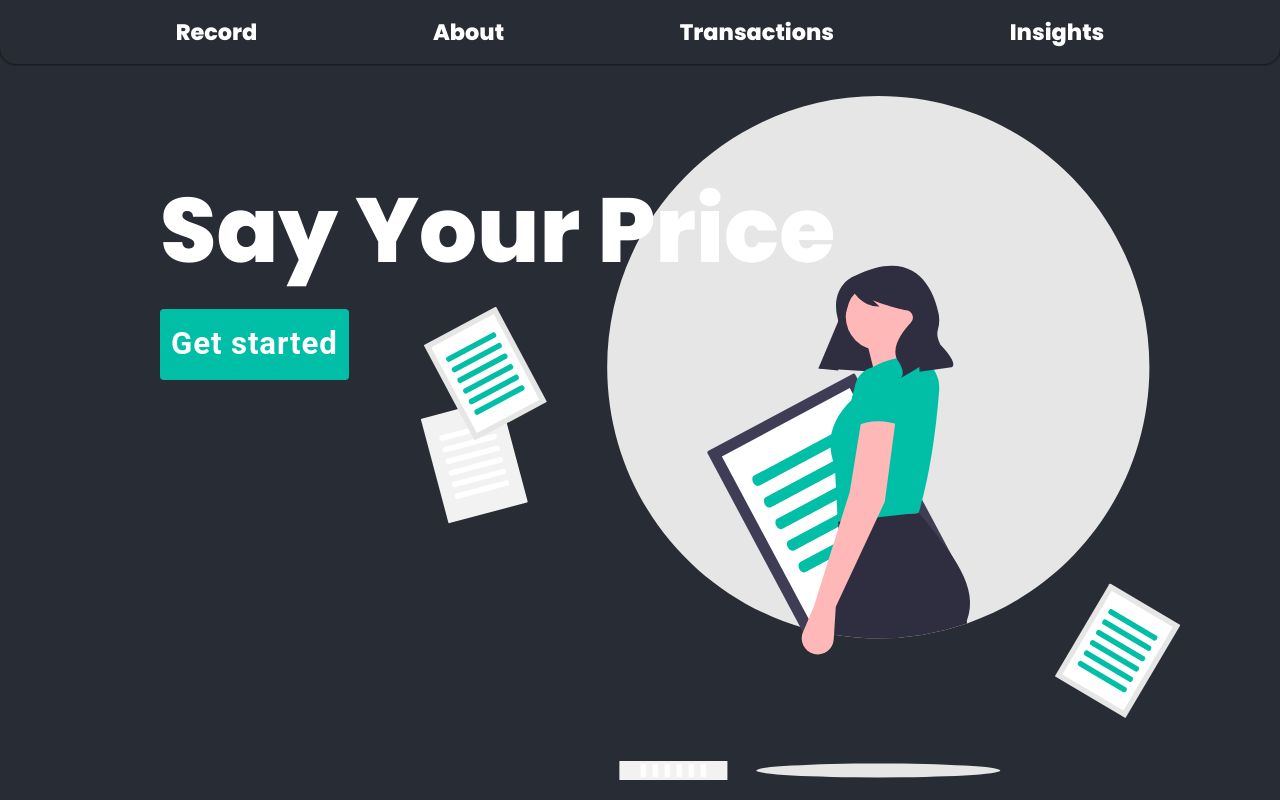
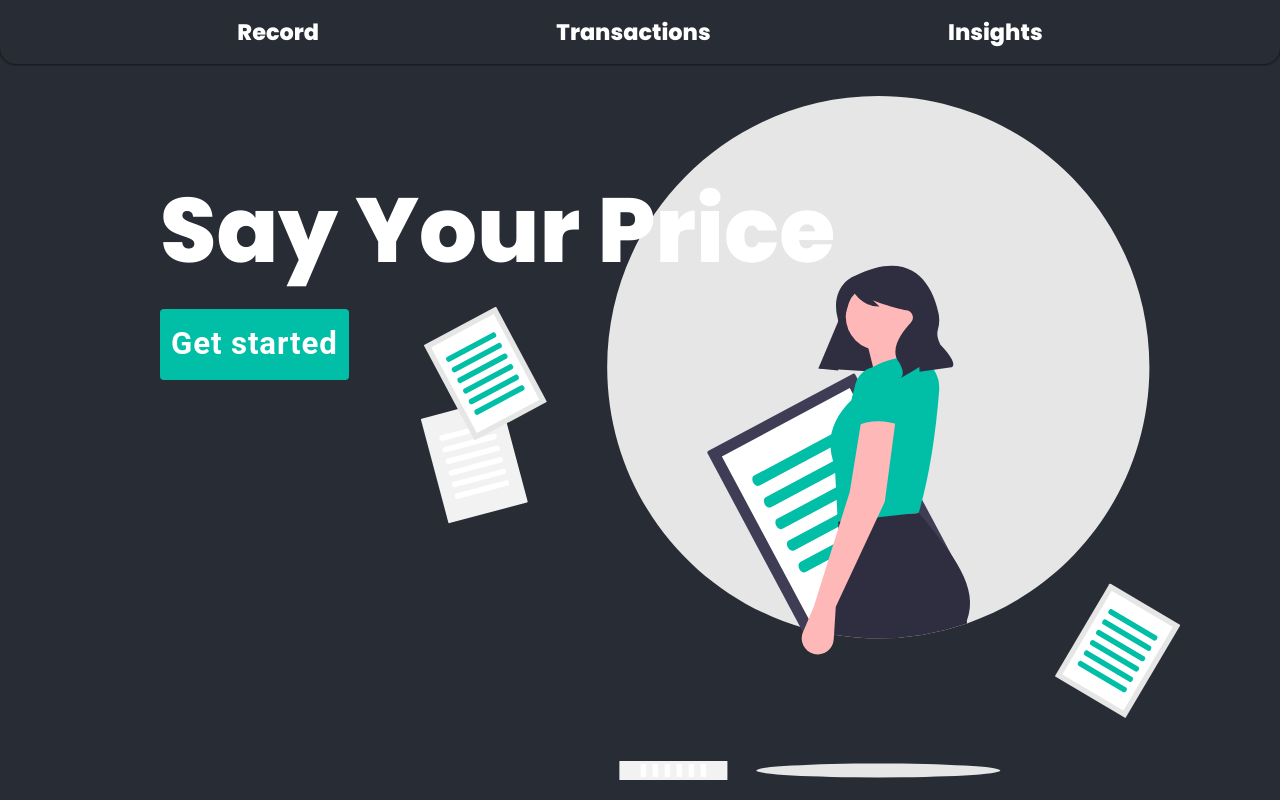
Before and after one commit to when-2-meet-dupe/speech-app, a React (Create React App) app in the folder client/: page / in a window 1280 px wide. Built offline with nearby package versions, Linux system fonts and the light colour scheme.

Commit message:
chore: delete About page

```diff
--- a/client/src/App.js
+++ b/client/src/App.js
@@ -1,7 +1,7 @@
 import "./App.css";
 import Nav from "./global/Nav";
 import SpeechToText from "./STT/SpeechToText";
-import { About, Landing, Transactions, Insights } from "./pages/index";
+import { Landing, Transactions, Insights } from "./pages/index";
 import { Route, Switch } from "react-router-dom";
 
 function App() {
@@ -11,7 +11,6 @@ function App() {
       <Switch>
         <Route exact component={Landing} path="/" />
         <Route exact component={SpeechToText} path="/record" />
-        <Route exact component={About} path="/about" />
         <Route exact component={Transactions} path="/transactions" />
         <Route exact component={Insights} path="/insights" />
       </Switch>
--- a/client/src/global/Nav.js
+++ b/client/src/global/Nav.js
@@ -14,9 +14,6 @@ function Nav() {
         <Link className="navItem" to="/record" onClick={handleClick}>
           Record
         </Link>
-        <Link className="navItem" to="/about" onClick={handleClick}>
-          About
-        </Link>
         <Link className="navItem" to="/transactions" onClick={handleClick}>
           Transactions
         </Link>
--- a/client/src/pages/About.js
+++ /dev/null
@@ -1,9 +0,0 @@
-function About() {
-  return (
-    <div className="App-header">
-      <div>About</div>
-    </div>
-  );
-}
-
-export default About;
--- a/client/src/pages/index.js
+++ b/client/src/pages/index.js
@@ -1,6 +1,5 @@
-import About from "./About";
 import Landing from "./Landing";
 import Transactions from "./Transactions";
 import Insights from "./Insights";
 
-export { About, Landing, Insights, Transactions };
+export { Landing, Insights, Transactions };
```
